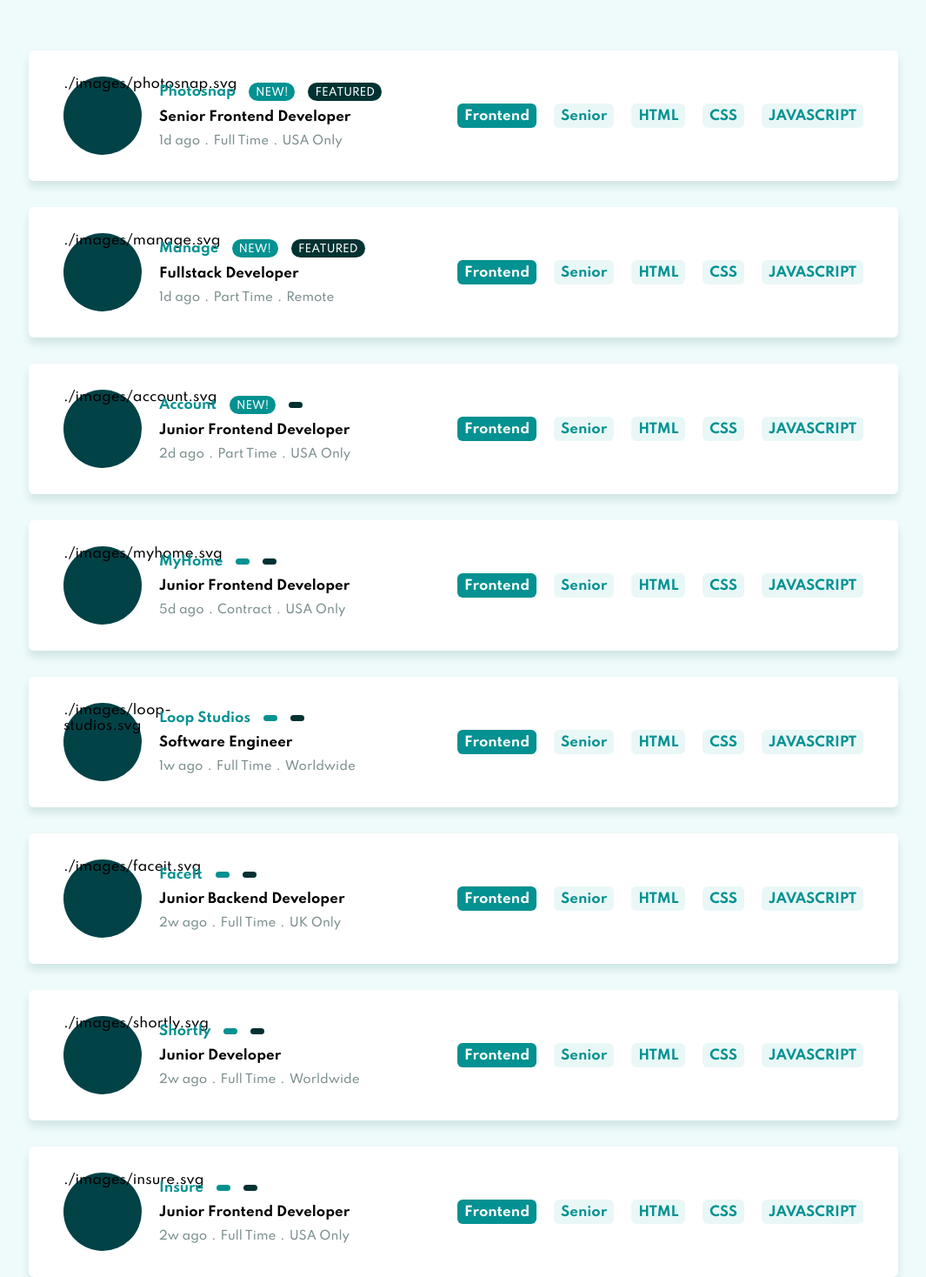
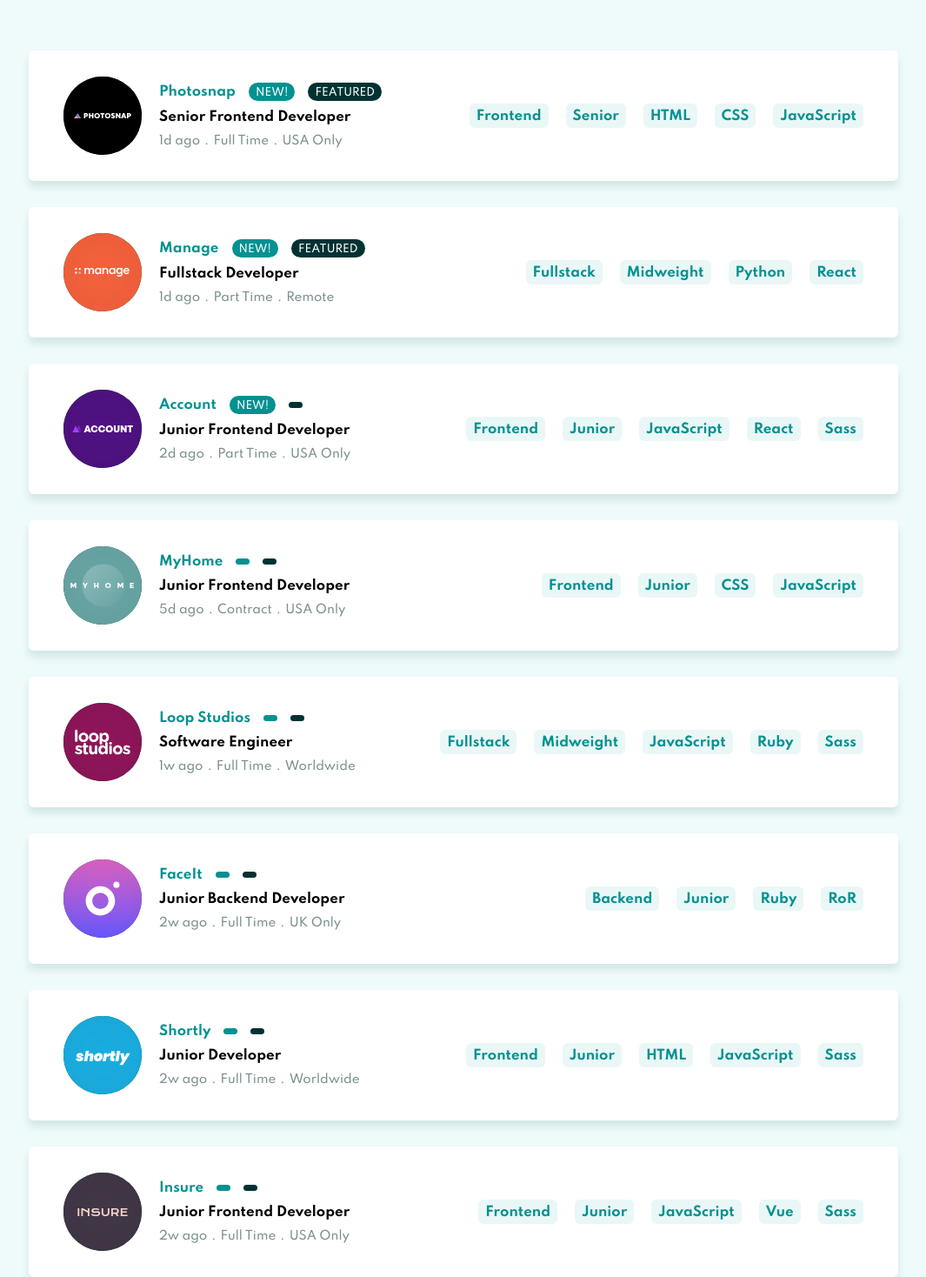
Before and after one commit to moisens/job-listing, a React (Vite) app in the folder job/: page / in a window 1280 px wide. Shown: the part 82-1550 px from the top of the page at 87% size, without its empty margins (107-1172 px from the left). Built offline with nearby package versions, Linux system fonts and the light colour scheme.

Commit message:
modified datajs + categories func

```diff
--- /dev/null
+++ b/job/src/components/jobs/Categories.jsx
@@ -0,0 +1,20 @@
+const Categories = ({ role, level, languages, tools }) => {
+  return (
+    <div className="position-categories-container">
+      <p className="categories-bgColor">{role}</p>
+      <p className="categories-bgColor">{level}</p>
+      {languages.map((language, index) => {
+        return (
+          <p className="categories-bgColor" key={index}>{language}</p>
+        )
+      })}
+      {tools.map((tool, index) => {
+        return (
+          <p className="categories-bgColor" key={index}>{tool}</p>
+        )
+      })}
+    </div>
+  )
+}
+
+export default Categories;
--- a/job/src/components/jobs/Jobs.jsx
+++ b/job/src/components/jobs/Jobs.jsx
@@ -1,15 +1,12 @@
-import './jobs.scss';
-import { data } from '../../data/data';
-import Position from './Position';
-
+import "./jobs.scss";
+import { data } from "../../data/data";
+import Position from "./Position";
+import Categories from "./Categories";
 
 const Jobs = () => {
-
-
-
   return (
-    <div className='jobs-container'>
-      {data.map(job => {
+    <div className="jobs-container">
+      {data.map((job) => {
         const {
           id,
           company,
@@ -23,10 +20,10 @@
           contract,
           location,
           languages,
-          tools
+          tools,
         } = job;
         return (
-          <div className='job-list-container' key={id}>
+          <div className="job-list-container" key={id}>
             <Position
               company={company}
               logo={logo}
@@ -36,20 +33,18 @@
               postedAt={postedAt}
               contract={contract}
               location={location}
-
             />
-            <div className='position-categories-container'>
-              <p className='categories-bgColor active-category'>Frontend</p>
-              <p className='categories-bgColor'>Senior</p>
-              <p className='categories-bgColor'>HTML</p>
-              <p className='categories-bgColor'>CSS</p>
-              <p className='categories-bgColor'>JAVASCRIPT</p>
-            </div>
+            <Categories
+              role={role}
+              level={level}
+              languages={languages}
+              tools={tools}
+            />
           </div>
-        )
+        );
       })}
     </div>
-  )
-}
+  );
+};
 
-export default Jobs
+export default Jobs;
--- a/job/src/components/jobs/Position.jsx
+++ b/job/src/components/jobs/Position.jsx
@@ -1,17 +1,26 @@
-
-
-const Position = ({ company,logo,news,featured,position,postedAt,contract,location }) => {
+const Position = ({
+  company,
+  logo,
+  news,
+  featured,
+  position,
+  postedAt,
+  contract,
+  location,
+}) => {
   return (
-    <div className='position-container'>
-      <div className='logo-company'>{logo}</div>
-      <div className='position-content'>
+    <div className="position-container">
+      <div className="logo-company">
+        <img src={logo} alt={company} title={company}  />
+      </div>
+      <div className="position-content">
         <div className="company">
-          <p className='company-name'>{company}</p>
-          <p className='company-new'>{news ? 'NEW!' : null}</p>
-          <p className='company-featured'>{featured ? 'FEATURED' : null}</p>
+          <p className="company-name">{company}</p>
+          <p className="company-new">{news ? "NEW!" : null}</p>
+          <p className="company-featured">{featured ? "FEATURED" : null}</p>
         </div>
-        <p className='position-title'>{position}</p>
-        <div className='position-infos'>
+        <p className="position-title">{position}</p>
+        <div className="position-infos">
           <p>{postedAt}</p>
           <p>.</p>
           <p>{contract}</p>
@@ -20,7 +29,7 @@
         </div>
       </div>
     </div>
-  )
-}
+  );
+};
 
 export default Position;
--- a/job/src/components/jobs/jobs.scss
+++ b/job/src/components/jobs/jobs.scss
@@ -30,6 +30,10 @@
       height: 90px;
       background-color: rgb(1, 66, 71);
       border-radius: 50%;
+
+      img {
+        width: 100%;
+      }
     }
     .position-content {
       //background-color: lightblue;
--- a/job/src/data/data.jsx
+++ b/job/src/data/data.jsx
@@ -1,8 +1,23 @@
+import photosnap from '../images/photosnap.svg';
+import manage from '../images/manage.svg';
+import account from '../images/account.svg';
+import myhome from '../images/myhome.svg';
+import loop from '../images/loop-studios.svg';
+import faceit from '../images/faceit.svg';
+import shortly from '../images/shortly.svg';
+import insure from '../images/insure.svg';
+import eyecam from '../images/eyecam-co.svg';
+import airfliter from '../images/the-air-filter-company.svg';
+
+
+
+
+
 export const data = [
   {
     "id": 1,
     "company": "Photosnap",
-    "logo": "./images/photosnap.svg",
+    "logo": photosnap,
     "news": true,
     "featured": true,
     "position": "Senior Frontend Developer",
@@ -17,7 +32,7 @@
   {
     "id": 2,
     "company": "Manage",
-    "logo": "./images/manage.svg",
+    "logo": manage,
     "news": true,
     "featured": true,
     "position": "Fullstack Developer",
@@ -32,7 +47,7 @@
   {
     "id": 3,
     "company": "Account",
-    "logo": "./images/account.svg",
+    "logo": account,
     "news": true,
     "featured": false,
     "position": "Junior Frontend Developer",
@@ -47,7 +62,7 @@
   {
     "id": 4,
     "company": "MyHome",
-    "logo": "./images/myhome.svg",
+    "logo": myhome,
     "news": false,
     "featured": false,
     "position": "Junior Frontend Developer",
@@ -62,7 +77,7 @@
   {
     "id": 5,
     "company": "Loop Studios",
-    "logo": "./images/loop-studios.svg",
+    "logo": loop,
     "news": false,
     "featured": false,
     "position": "Software Engineer",
@@ -77,7 +92,7 @@
   {
     "id": 6,
     "company": "FaceIt",
-    "logo": "./images/faceit.svg",
+    "logo": faceit,
     "news": false,
     "featured": false,
     "position": "Junior Backend Developer",
@@ -92,7 +107,7 @@
   {
     "id": 7,
     "company": "Shortly",
-    "logo": "./images/shortly.svg",
+    "logo": shortly,
     "news": false,
     "featured": false,
     "position": "Junior Developer",
@@ -107,7 +122,7 @@
   {
     "id": 8,
     "company": "Insure",
-    "logo": "./images/insure.svg",
+    "logo": insure,
     "news": false,
     "featured": false,
     "position": "Junior Frontend Developer",
@@ -122,7 +137,7 @@
   {
     "id": 9,
     "company": "Eyecam Co.",
-    "logo": "./images/eyecam-co.svg",
+    "logo": eyecam,
     "news": false,
     "featured": false,
     "position": "Full Stack Engineer",
@@ -137,7 +152,7 @@
   {
     "id": 10,
     "company": "The Air Filter Company",
-    "logo": "./images/the-air-filter-company.svg",
+    "logo": airfliter,
     "news": false,
     "featured": false,
     "position": "Front-end Dev",
```
